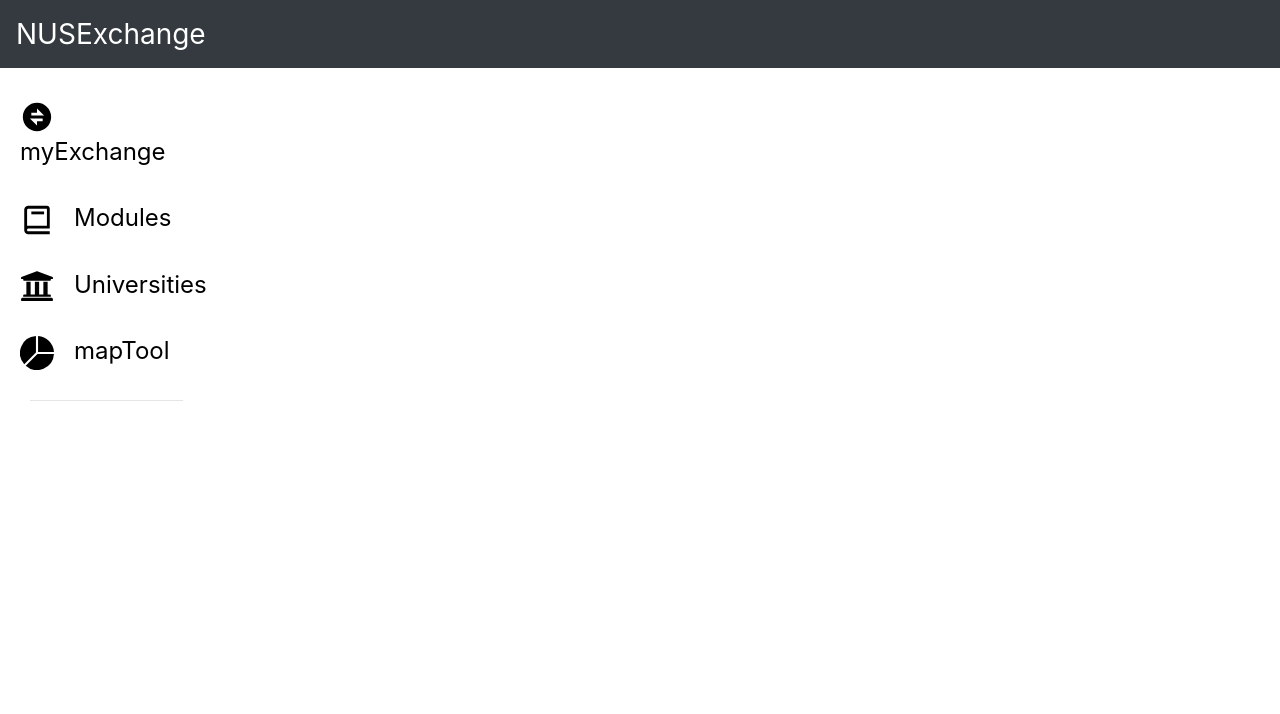
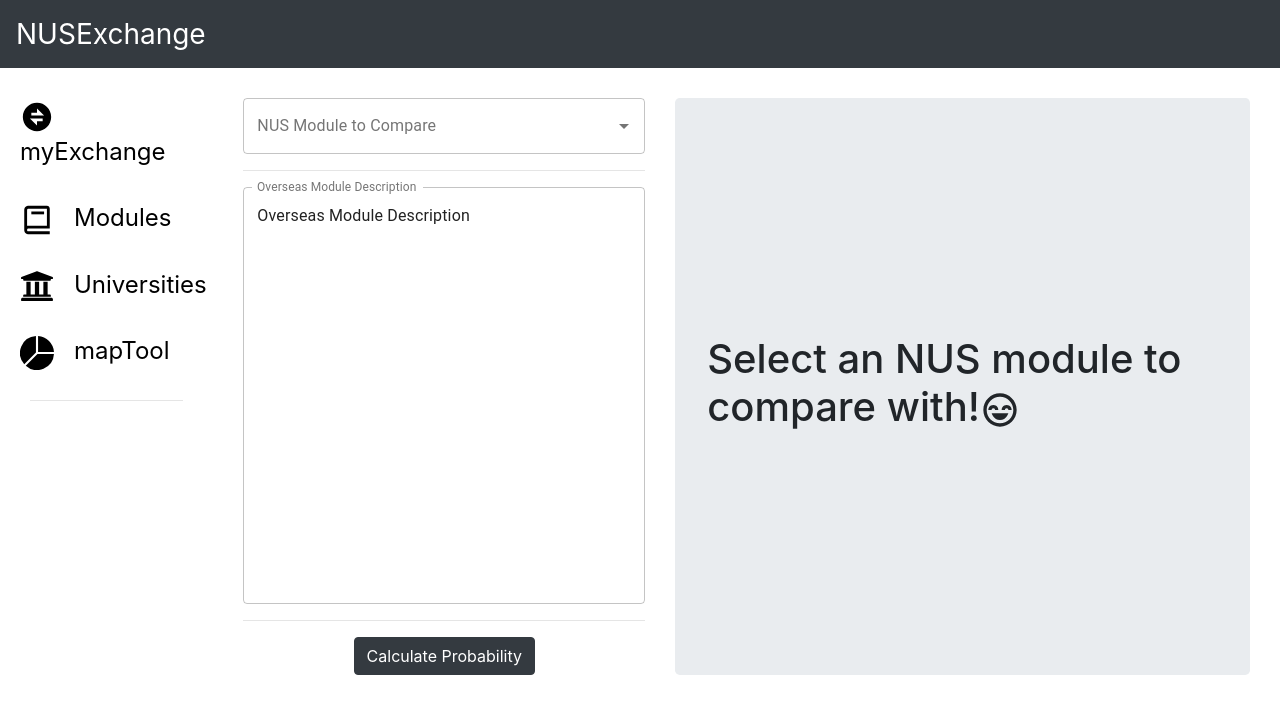
Before and after one commit to NUSexchange/NUSexchange, a React (Create React App) app in the folder client/: page /maptool in a window 1280 px wide. Shown: the top 714 px of the page. Built offline with nearby package versions, Linux system fonts and the light colour scheme.

Commit message:
Add mapTool

```diff
--- /dev/null
+++ b/client/src/components/Mapper/Mapper.js
@@ -0,0 +1,105 @@
+import React, {useState} from "react";
+import Container from "react-bootstrap/Container";
+import Col from "react-bootstrap/Col";
+import Row from "react-bootstrap/Row";
+import SearchBarMap from "./SearchBarMap/SearchBarMap";
+import TextField from '@material-ui/core/TextField';
+import Button from "react-bootstrap/Button";
+import {BiHappyBeaming} from "react-icons/bi";
+import {FaSadCry} from "react-icons/fa";
+import {ImNeutral2} from "react-icons/im";
+import {HiEmojiHappy} from "react-icons/hi";
+import {BiError} from "react-icons/bi";
+import Jumbotron from "react-bootstrap/Jumbotron"
+import axios from 'axios';
+import styles from "./Mapper.module.css";
+
+const noResult = <h1>Select an NUS module to compare with!<BiHappyBeaming /></h1>;
+
+const redBand = <div className = {styles.redBand}>
+                    <h1>Its reddddd <FaSadCry /></h1>
+                </div>;
+
+const yellowBand = <div className = {styles.yellowBand}>
+                        <h1>Yellow yellow dirty fellow <ImNeutral2/></h1>
+                    </div>;
+
+const greenBand = <div className = {styles.greenBand}>
+                        <h1>Yay green <HiEmojiHappy /></h1>
+                    </div>;
+
+const errorResult = <h1>Insert error message here<BiError /></h1>;
+
+
+const Mapper = () => {
+    const [NUSmodule, setNUSmodule] = useState(" ");
+    const [OtherModuleText, setOtherModuleText] = useState(" ");
+    const [currView, setCurrView] = useState(noResult);
+
+    const updateModuleSelection = (newModule) => {
+        setNUSmodule(newModule);
+    }
+
+    const updateViewSuccess = (probability) => {
+        if (probability < 0.15) {
+            setCurrView(redBand);
+        } else if (probability < 0.3) {
+            setCurrView(yellowBand);
+        } else if (probability <= 1) {
+            setCurrView(greenBand);
+        } else {
+            setCurrView(errorResult);
+        }
+    }
+
+    const updateViewError = () => {
+        setCurrView(errorResult);
+    }
+
+    const calculateProbability = (nusModule, otherModule) => {
+
+        axios.post("http://localhost:5000/getnlp/fetch", {"nusModule": nusModule, "otherModule" : otherModule})
+            .then(function (response) {
+                let roundedData = Math.round(response.data[0] * 100) / 100;
+                console.log(response.data[0]);
+                console.log(roundedData);
+                updateViewSuccess(roundedData);
+            }).catch(function(error) {
+                updateViewError();
+            })
+    }
+
+    return (
+        <Container fluid style = {{marginTop: "30px", marginBottom : "20px"}}>
+            <Row>
+                <Col lg = {5}>
+                    <form noValidate autoComplete="off">
+                        <SearchBarMap setNUSmodule = {updateModuleSelection}/>
+                        <hr></hr>
+                        <TextField
+                        id="outlined-multiline-static"
+                        label="Overseas Module Description"
+                        multiline
+                        rows={20}
+                        defaultValue="Overseas Module Description"
+                        variant="outlined"
+                        fullWidth = {true}
+                        onChange = {(e) => setOtherModuleText(e.target.value)}
+                        />
+                        <hr></hr>
+                        <div style = {{display: "flex", justifyContent: "center"}}>
+                            <Button onClick = {() => calculateProbability(NUSmodule, OtherModuleText)} variant="dark">Calculate Probability</Button>
+                        </div>
+                    </form>
+                </Col>
+                <Col lg = {7}>
+                    <Jumbotron style = {{height : "100%", display: "flex", alignItems: 'center', justifyContent: 'center'}}>
+                            {currView}
+                    </Jumbotron>
+                </Col>
+            </Row>
+        </Container>
+    )
+}
+
+export default Mapper;
--- /dev/null
+++ b/client/src/components/Mapper/Mapper.module.css
@@ -0,0 +1,26 @@
+.redBand {
+    color: #E85129;
+    display: flex;
+    justify-content: center;
+    align-items: center;
+    height: 100%;
+    width: 100%;
+}
+
+.yellowBand {
+    color: #F8A81C;
+    display: flex;
+    justify-content: center;
+    align-items: center;
+    height: 100%;
+    width: 100%;
+}
+
+.greenBand {
+    color: #85BB58;
+    display: flex;
+    justify-content: center;
+    align-items: center;
+    height: 100%;
+    width: 100%;
+}
--- /dev/null
+++ b/client/src/components/Mapper/SearchBarMap/SearchBarMap.js
@@ -0,0 +1,19 @@
+import React from 'react';
+import TextField from '@material-ui/core/TextField';
+import Autocomplete from '@material-ui/lab/Autocomplete';
+import {structuredModuleContent} from "../../ModuleSearch/SavedModules/SearchBar/moduleOptions.js";
+
+
+export default function SearchBarMap(props) {
+
+  return (
+    <Autocomplete
+      id="combo-box-demo"
+      options={structuredModuleContent.sort()}
+      getOptionLabel={(options) => options.title + " " + options["NUS Module 1 Title"]}
+      style={{ width: "100%" }}
+      onChange = {(e, v) => v != null ? props.setNUSmodule(v.title) : null}
+      renderInput={(params) => <TextField {...params} label="NUS Module to Compare" variant="outlined" />}
+    />
+  );
+}
--- a/client/src/components/index.js
+++ b/client/src/components/index.js
@@ -1,3 +1,4 @@
 export {default as MainView} from "./MainView/MainView";
 export {default as ModuleSearch} from "./ModuleSearch/ModuleSearch";
 export {default as SavedUniversities} from "./SavedUniversities/SavedUniversities";
+export {default as Mapper} from "./Mapper/Mapper";
--- a/client/src/mapTool.js
+++ b/client/src/mapTool.js
@@ -1,10 +1,10 @@
 import React from "react";
-import {MainView} from "./components";
+import {MainView, Mapper} from "./components";
 
 const mapTool = () => {
     return (
         <div>
-            <MainView />
+            <MainView sideView = {<Mapper />}/>
         </div>
     )
 }
```
Also changed, not shown: 1 other file (tests, documents, lock files or other folders).
